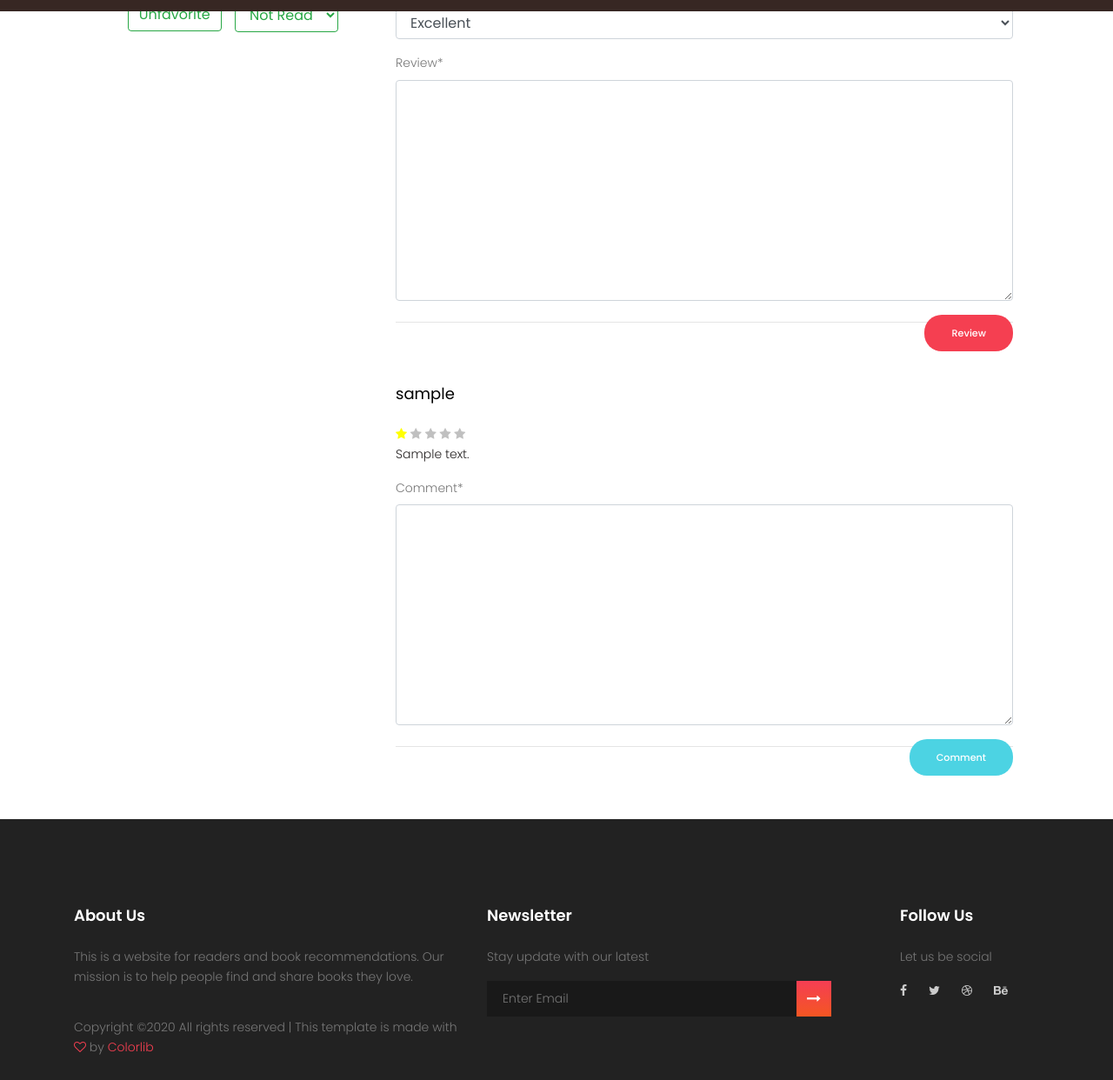
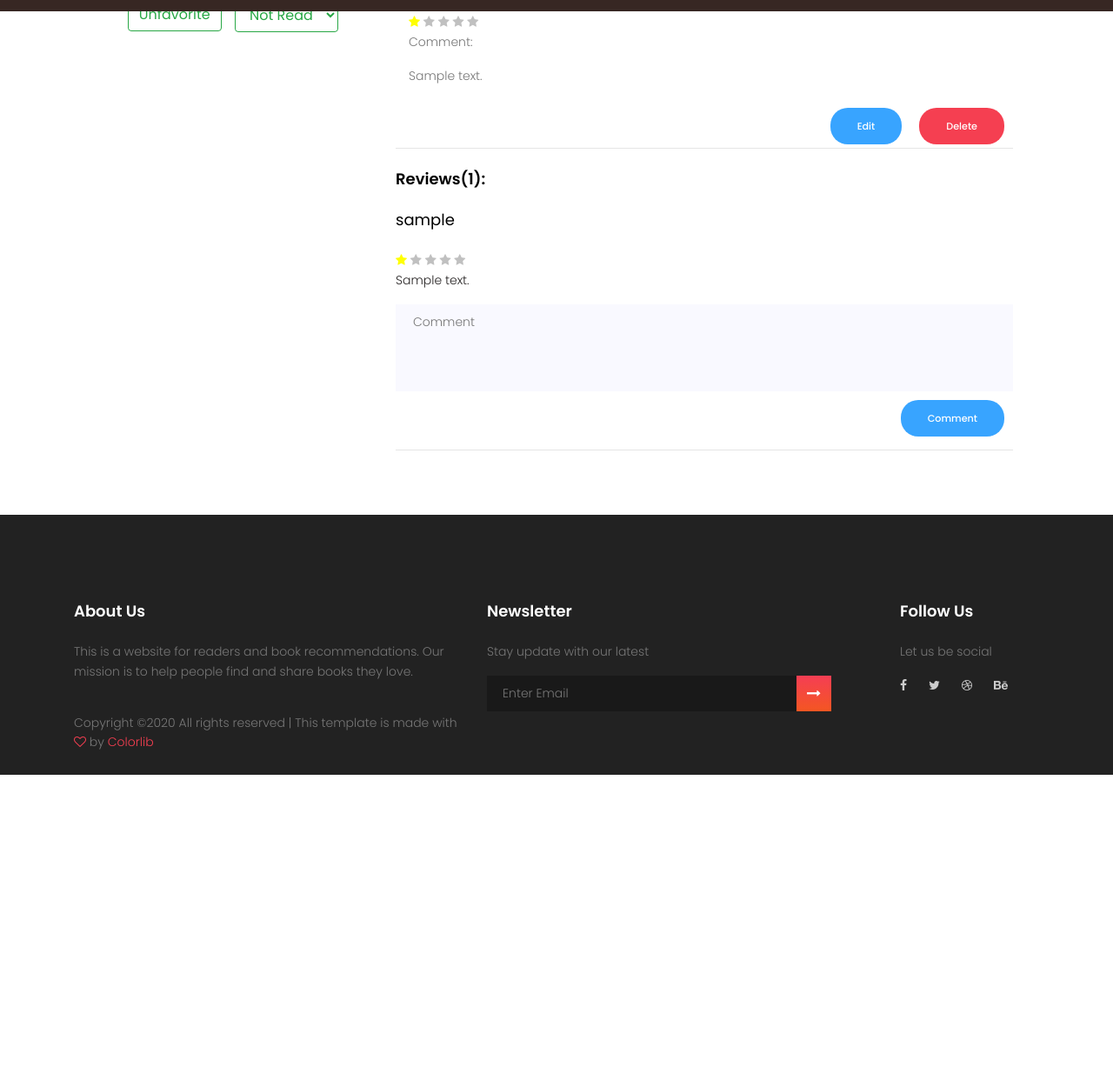
Before and after one commit to nguyenminhdan2019/hn-naitei18-python-brs, a Django app: page /review/books/1 in a window 1280 px wide. Shown: the part 315-1557 px from the top of the page at 87% size. After the commit the page ends 1206 px from the top, so only its background shows below. Run offline with Django 3.2, Linux system fonts and the light colour scheme; a user stored in the database is signed in; tables that the repository leaves empty hold one stand-in row (values such as "Sample post"); grey boxes marked "Sample" are stand-in pictures; some libraries are stand-ins or nearby versions.

Commit message:
Delete and Edit Review

```diff
--- a/review/forms.py
+++ b/review/forms.py
@@ -10,9 +10,10 @@ class BookForm(forms.Form):
 class ReviewForm(forms.ModelForm):
     class Meta:
         model = Rating
-        fields = ['star', 'review']
+        fields = ['star']
+
 
 class CommentForm(forms.ModelForm):
     class Meta:
         model = Comment
-        fields = ['comment']
+        exclude = ('rate', 'user', 'comment')
--- a/review/models.py
+++ b/review/models.py
@@ -1,9 +1,8 @@
-import datetime
+from datetime import datetime
 from django.db import models
 from django.urls import reverse
 from django.utils import timezone
 from django.contrib.auth.models import User
-from datetime import date, datetime
 
 class Category(models.Model):
     name = models.CharField(max_length=255)
@@ -29,6 +28,8 @@ class Book(models.Model):
     def get_vote(self):
         if self.vote == int(self.vote):
             self.vote = int(self.vote)
+        else:
+            self.vote = int(round(self.vote))
         return self.vote
 
     @property
@@ -131,7 +132,6 @@ class Rating(models.Model):
     def get_id(self):
         return self.get_id()
 
-
 class Comment(models.Model):
     rate = models.ForeignKey(Rating, on_delete=models.CASCADE)
     user = models.ForeignKey(User, on_delete=models.CASCADE)
--- a/review/static/css/main.css
+++ b/review/static/css/main.css
@@ -836,6 +836,7 @@ h1, h2, h3, h4, h5, h6 {
 }
 
 .genric-btn {
+  margin: 10px !important;
   display: inline-block;
   outline: none;
   line-height: 40px;
--- a/review/static/js/my_js.js
+++ b/review/static/js/my_js.js
@@ -39,4 +39,18 @@ $(document).ready(function () {
         })
         $("#markReadForm")[0].reset();
     });
+
+    $("#btn-edit").on('click',function () {
+        var edit_review = $("#edit-review")
+        edit_review.css({display:'block'});
+        var my_review = $("#my-review")
+        my_review.css({display:'none'});
+    });
+
+    $("#btn-cancle").on('click',function () {
+        var edit_review = $("#edit-review")
+        edit_review.css({display:'none'});
+        var my_review = $("#my-review")
+        my_review.css({display:'block'});
+    });
 });
--- a/review/templates/books/book_detail.html
+++ b/review/templates/books/book_detail.html
@@ -2,6 +2,7 @@
 {% load crispy_forms_tags %}
 {% block banner %}{% endblock %}
 {% block content %}
+
 <div class="row book_detail" style="width: 100%;">
     <div class="col-md-4 bookDetailLeftSide text-center">
         <img class="book_image_detail" src="{{ book.image.url }}" alt=""> <br>
@@ -10,7 +11,7 @@
                 {% for rate in book.actual_rating %}
                     <span class="fa fa-star checked" style="color : yellow"></span>
                 {% endfor %}
-                {% for rate in book.hidden_rating %}
+                {% for rate in book.hidden_ratings %}
                     <span class="fa fa-star" style="color : silver"></span>
                 {% endfor %}
             {% else %}
@@ -50,21 +51,54 @@
       <h5 class="line_space"><strong>Author:</strong> {{ book.author }}</h5>
       <h5 class="line_space"><strong>Category:</strong> {{ book.category }}</h5>
       <p class="line_space"><strong>Desciption:</strong></p>
-      <p> {{ book.desc }}</p>
+      <p class="line_space"> {{ book.desc }}</p>
+      <div style="margin-left: 15px; margin-bottom: 25px;">
+        {% if user.is_authenticated %}
+            {% if own_review %}
+            <div id="my-review">
+                <p style="color: black;">Your Review:</p>
+                {% for star in own_review.actual_rating %}
+                    <span class="fa fa-star checked" style="color : yellow"></span>
+                {% endfor %}
+                {% for rate in own_review.hidden_rating %}
+                    <span class="fa fa-star" style="color : silver"></span>
+                {% endfor %}
+                <p>Comment:</p>
+                <p>{{ own_review.review }}</p>
                 <div>
-        {% if user.is_authenticated %}
+                    <form action="{% url 'delete-review' own_review.id%}" method='POST'>
+                        {% csrf_token %}
+                        <button type="submit" class="genric-btn primary circle btn-xs" style="float: right; " name ="Delete" > Delete</button>
+                    </form>
+                    <button id="btn-edit" class="genric-btn info circle btn-xs" style="float: right; margin-right: 15px;">Edit</button>
+                </div>
+            </div>
+            <div id="edit-review" style="display: none;">
+                <form  method="post" enctype="multipart/form-data" class="formsWidth">
+                    {% csrf_token %}
+                    {{ review_form|crispy }}
+                    <textarea name="review" class="single-textarea" placeholder="Comment" onfocus="this.placeholder = ''" onblur="this.placeholder = 'Comment'" required></textarea>
+                    <button type="submit" class="genric-btn info circle" style="float: right">Review</button>
+                </form>
+                <button id="btn-cancle" class="genric-btn primary circle btn-xs" style="float: right; margin-right: 15px;">Cancle</button>
+            </div>
+
+            {% else %}
             <form method="post" enctype="multipart/form-data" class="formsWidth">
                 {% csrf_token %}
                 {{ review_form|crispy }}
+                <textarea name="review" class="single-textarea" placeholder="Comment" onfocus="this.placeholder = ''" onblur="this.placeholder = 'Comment'" required></textarea>
                 <button type="submit" class="genric-btn primary circle" style="float: right">Review</button>
             </form>
+            {% endif %}
         {% else %}
             <a href="{% url 'login' %}"><button class="btn btn-primary btn-xs" style="float: right">Ratting (login)</button></a>
         {% endif %}
         </div>
+        <br/>
         <hr class="my-4">
         {% if ratings %}
-        <h6>Ratings:</h6>
+        <h6 style="color: black;">Reviews({{ratings.count}}):</h6>
             {% for rating in ratings %}
             <div>
                 <div>
@@ -76,17 +110,20 @@
                     <span class="fa fa-star" style="color : silver"></span>
                 {% endfor %}
                 <p style="color: rgb(39, 36, 36);">{{ rating.review }}</p>
+                </div>
+                <div >
                     {% if user.is_authenticated %}
                         <form method="post" enctype="multipart/form-data" class="formsWidth">
                             {% csrf_token %}
                             {{ comment_form|crispy }}
+                            <textarea name="comment" class="single-textarea" placeholder="Comment" onfocus="this.placeholder = ''" onblur="this.placeholder = 'Comment'" required></textarea>
                             <input name="rating" type="hidden" value={{ rating.id }}/>
-                    <button type="submit" class="genric-btn success circle" style="float: right">Comment</button>
+                            <button type="submit" class="genric-btn info circle" style="float: right">Comment</button>
                         </form>
                     {% else %}
                         <a href="{% url 'login' %}"><button class="btn btn-primary btn-xs" style="float: right">Comment (login)</button></a>
                     {% endif %}
-                </div>
+
                 <div style="margin-left: 50px; margin-top: 20px;">
                 {% if rating.comment_set.all %}
                 {% for comment in rating.comment_set.all %}
@@ -95,6 +132,8 @@
                 {% endfor %}
                 {% endif %}
                 </div>
+                </div>
+                <br/>
                 <hr class="my-4">
             </div>
                 {% endfor %}
--- a/review/urls.py
+++ b/review/urls.py
@@ -18,5 +18,6 @@ urlpatterns = [
     path('request/', request_form, name='request'),
     path('list-request/', views.list_request, name='list-request'),
     path('books/<int:pk>/mark-favorite/', views.MarkFavorite.as_view(), name='mark-favorite'),
-    path('books/<int:pk>/mark-read/', views.MarkRead.as_view(), name='mark-read')
+    path('books/<int:pk>/mark-read/', views.MarkRead.as_view(), name='mark-read'),
+    path('delete-review/<int:pk>', views.delete_review, name='delete-review'),
 ] + static(settings.MEDIA_URL, document_root=settings.MEDIA_ROOT)
--- a/review/views.py
+++ b/review/views.py
@@ -5,7 +5,10 @@ from django.contrib import messages
 from django.contrib.auth.decorators import login_required
 from django.views.generic.edit import FormMixin
 from django.http import HttpResponseRedirect
+from django.contrib.auth.mixins import LoginRequiredMixin
 from django.contrib import messages
+from django.http import HttpResponse
+from django.db.models import Avg
 
 from django.core.mail import send_mail
 
@@ -60,7 +63,7 @@ class BooksListView(ListView):
         })
         return context
 
-class BookDetailView(DetailView):
+class BookDetailView(DetailView, LoginRequiredMixin):
     model = Book
     template_name = 'books/book_detail.html'
     paginate_by = 6
@@ -70,11 +73,9 @@ class BookDetailView(DetailView):
     def get_success_url(self):
         return reverse('book-detail', kwargs={'pk': self.object.pk})
 
-    # def book_detail_view(self, request, primary_key):
+    # def book_detail_view(request, primary_key):
     #     book = get_object_or_404(Book, pk=primary_key)
-    #     bookmark = BookMark.objects.filter(user=self.request.user.id, book=book.id)
-    #     print(bookmark)
-    #     return render(request, 'books/book_detail.html', context={'book': book, 'bookmark': bookmark})
+    #     return render(request, 'books/book_detail.html', context={'book': book})
 
     def get_context_data(self, **kwargs):
         context = super().get_context_data(**kwargs)
@@ -84,7 +85,9 @@ class BookDetailView(DetailView):
             context['bookmark'] = BookMark.objects.filter(user=self.request.user.id, book=book.id).first()
         context['review_form'] = self.review_form
         context['comment_form'] = self.comment_form
-        context['ratings'] = Rating.objects.filter(book=self.object)
+        context['ratings'] = Rating.objects.filter(book=self.object).order_by('-id')
+        if Rating.objects.filter(user=self.request.user.id).filter(book=self.object).first():
+            context['own_review'] = Rating.objects.filter(user=self.request.user.id).filter(book=self.object).first()
         return context
 
     def post(self, request, *args, **kwargs):
@@ -94,15 +97,26 @@ class BookDetailView(DetailView):
             comment_form = CommentForm(request.POST)
             if rating_form.is_valid():
                 book = self.get_object()
+                user=self.request.user
                 star = rating_form.cleaned_data['star']
-                comment = rating_form.cleaned_data['review']
-                new_rating = Rating(star=star, review=comment, book=book, user=self.request.user)
-                new_rating.save()
+                comment = request.POST.get('review')
+                try:
+                    rating = Rating.objects.get(user=user, book=book)
+                    if rating:
+                        rating.star = star
+                        rating.review = comment
+                        rating.save()
+                except :
+                    new_rating = Rating(star=star, review=comment, book=book, user=self.request.user)
+                    new_rating.save()
+                rate= Rating.objects.filter(book=book).aggregate(Avg('star'))
+                book.vote = round(list(rate.values())[0], 1)
+                book.save()
                 success_url = reverse_lazy('books')
                 success_message = "Thank!"
                 return HttpResponseRedirect(url)
             if comment_form.is_valid():
-                content = comment_form.cleaned_data['comment']
+                content = request.POST.get('comment')
                 review = request.POST.get('rating')
                 review_id = int(review[0:len(review)-1])
                 new_comment = Comment(comment=content, user=self.request.user, rate= Rating.objects.get(pk=review_id))
@@ -110,6 +124,17 @@ class BookDetailView(DetailView):
                 success_url = reverse_lazy('books')
                 success_message = "Thank!"
                 return HttpResponseRedirect(url)
+
+@login_required
+def delete_review(request,pk):
+    url = request.META.get('HTTP_REFERER')
+    review = get_object_or_404(Rating, pk=pk)
+    book = review.book
+    review.delete()
+    rate= Rating.objects.filter(book=book).aggregate(Avg('star'))
+    book.vote = round(list(rate.values())[0], 1)
+    book.save()
+    return  HttpResponseRedirect(url)
 
 class SearchBookListView(ListView):
     template_name = "books/book_search_result.html"
```
Also changed, not shown: review/migrations/0008_merge_20200828_0836.py (added). Lines whose indentation alone changed are shown as unchanged.
